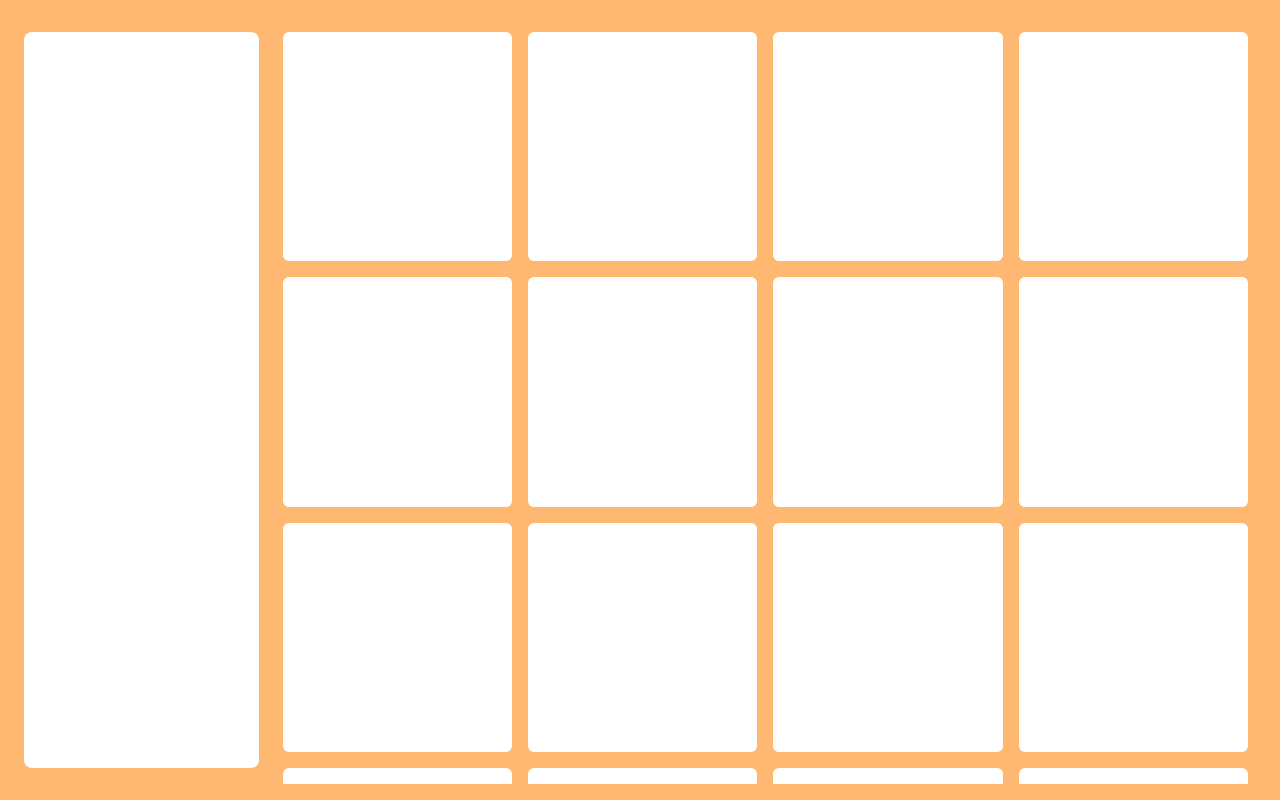
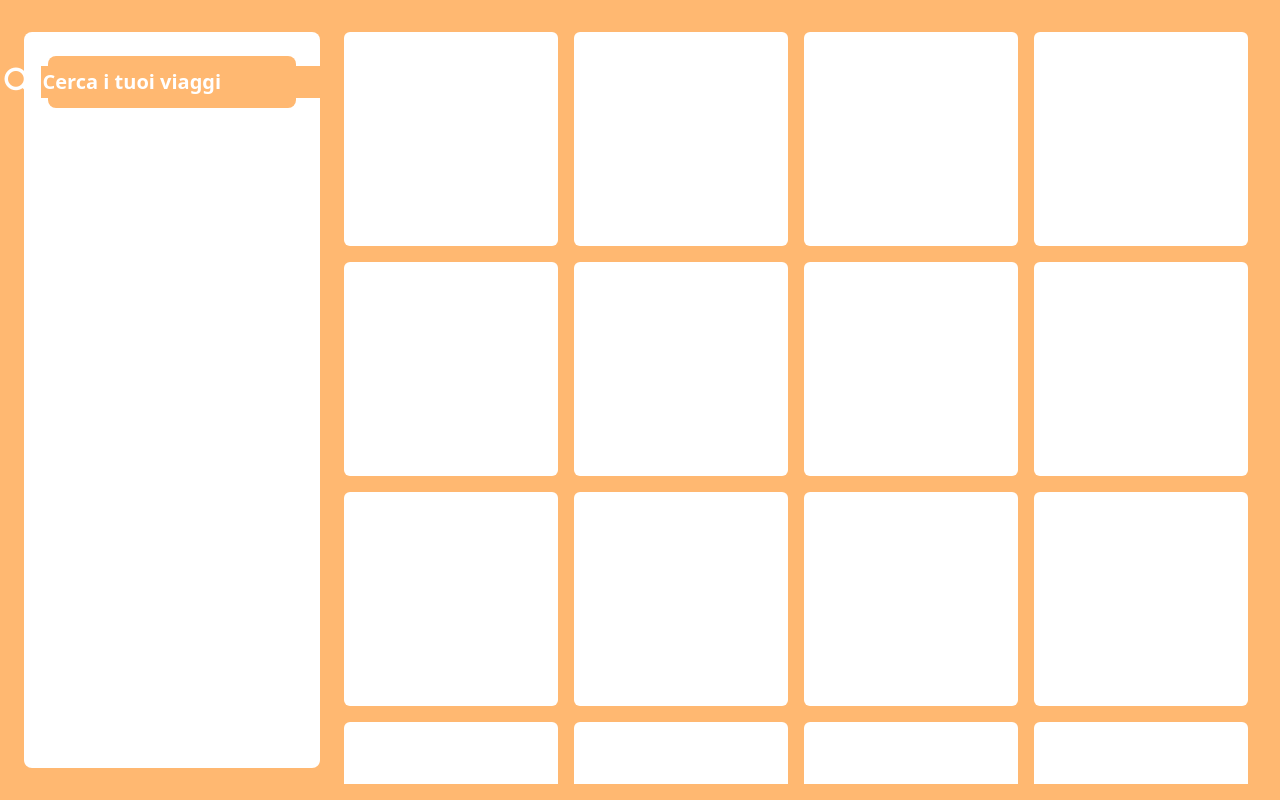
Before and after one commit to AleDiBernardo/travel-app-front, a Vue app: page / in a window 1280 px wide. Built offline with nearby package versions, Linux system fonts and the light colour scheme.

Commit message:
feat: searchbar component

```diff
--- a/package.json
+++ b/package.json
@@ -9,6 +9,7 @@
     "preview": "vite preview"
   },
   "dependencies": {
+    "@fortawesome/fontawesome-free": "^6.6.0",
     "axios": "^1.7.4",
     "bootstrap": "^5.3.3",
     "vue": "^3.4.37"
--- a/src/components/AppSearchBar.vue
+++ b/src/components/AppSearchBar.vue
@@ -1,13 +1,42 @@
 <template>
-
+  <div
+    class="searchBar rounded-3 d-flex justify-content-center align-items-center"
+  >
+    <i class="fa-solid fa-magnifying-glass fs-3 text-white mx-2"></i>
+    <input
+      type="text"
+      class="border border-0"
+      placeholder="Cerca i tuoi viaggi"
+    />
+  </div>
 </template>
 
 <script>
-export default {
-
-}
+export default {};
 </script>
 
-<style>
+<style lang="scss" scoped>
+.searchBar {
+  width: 100%;
+//   height: 50px;
+padding: 10px;
+  background-color: #ffb871;
+  i {
+    cursor: pointer;
+  }
+  input {
+    color: white;
+    font-size: 20px;
+    font-weight: bold;
 
+    background-color: #ffb871;
+  }
+  input::placeholder {
+    color: white;
+    font-weight: bold;
+  }
+  input:focus {
+    border: 0px;
+  }
+}
 </style>
--- a/src/components/Results.vue
+++ b/src/components/Results.vue
@@ -1,7 +1,7 @@
 <template>
 
         <div class="container-fluid p-3">
-            <div class="row row-cols-lg-4 row-cols-md-3 row-cols-2 g-3">
+            <div class="row row-cols-lg-4 row-cols-md-2 row-cols-1 g-3">
                 <div class="col">
                     <AppCard/>
                 </div>
@@ -59,9 +59,10 @@
 <script>
 import AppCard from "./AppCard.vue";
 
+
 export default {
     components:{
-        AppCard
+        AppCard,
     }
 }
 </script>
--- a/src/components/Sidebar.vue
+++ b/src/components/Sidebar.vue
@@ -1,11 +1,20 @@
 <template>
   <div class="sidebar py-3 px-2">
-    <div class="search h-100 bg-white rounded-3"></div>
+    <div class="search h-100 bg-white rounded-3 p-4">
+      <AppSearchBar/>
+    </div>
   </div>
 </template>
 
 <script>
-export default {};
+import AppSearchBar from "./AppSearchBar.vue";
+
+export default {
+  components: {
+
+    AppSearchBar,
+  },
+};
 </script>
 
 <style lang="scss" scoped>
@@ -14,7 +23,5 @@ export default {};
   // background-color: lightcoral;
   width: 25%;
   height: 100%;
-
-
 }
 </style>
--- a/src/main.js
+++ b/src/main.js
@@ -2,4 +2,6 @@ import { createApp } from 'vue'
 import './scss/general.scss'
 import App from './App.vue'
 
+
+
 createApp(App).mount('#app')
--- a/src/scss/general.scss
+++ b/src/scss/general.scss
@@ -1 +1,2 @@
 @import 'bootstrap/scss/bootstrap';
+@import "@fortawesome/fontawesome-free/css/all.min.css";
```
Also changed, not shown: 1 other file (tests, documents, lock files or other folders).
